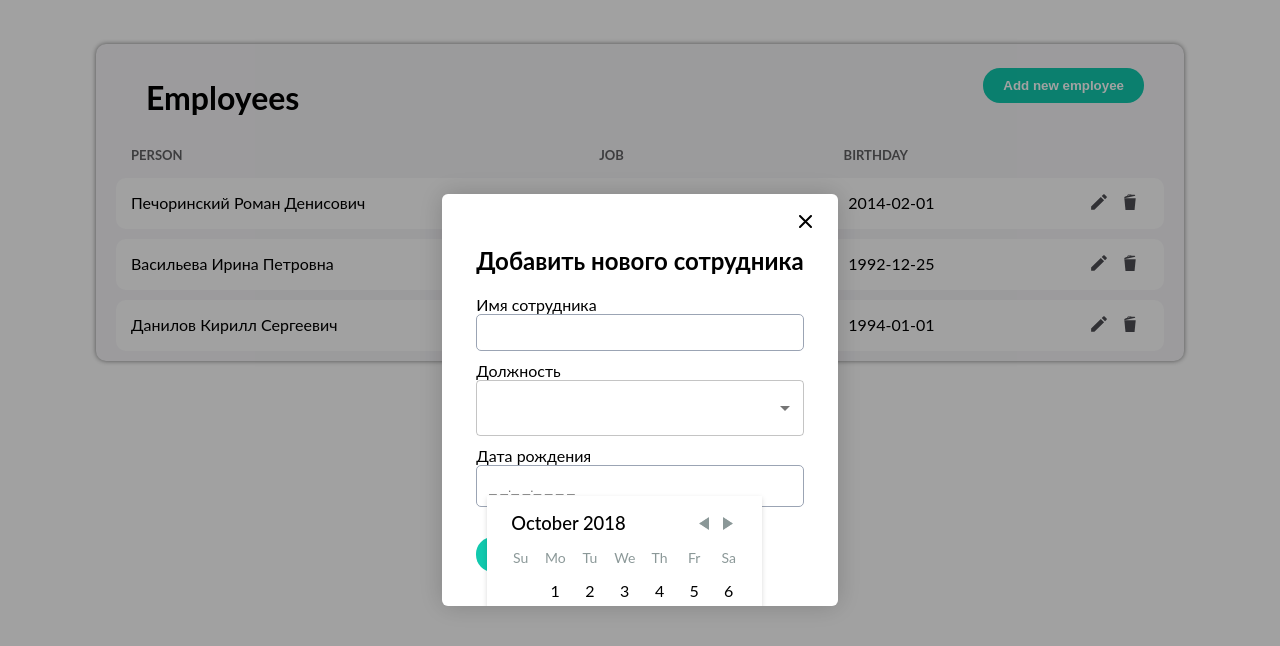
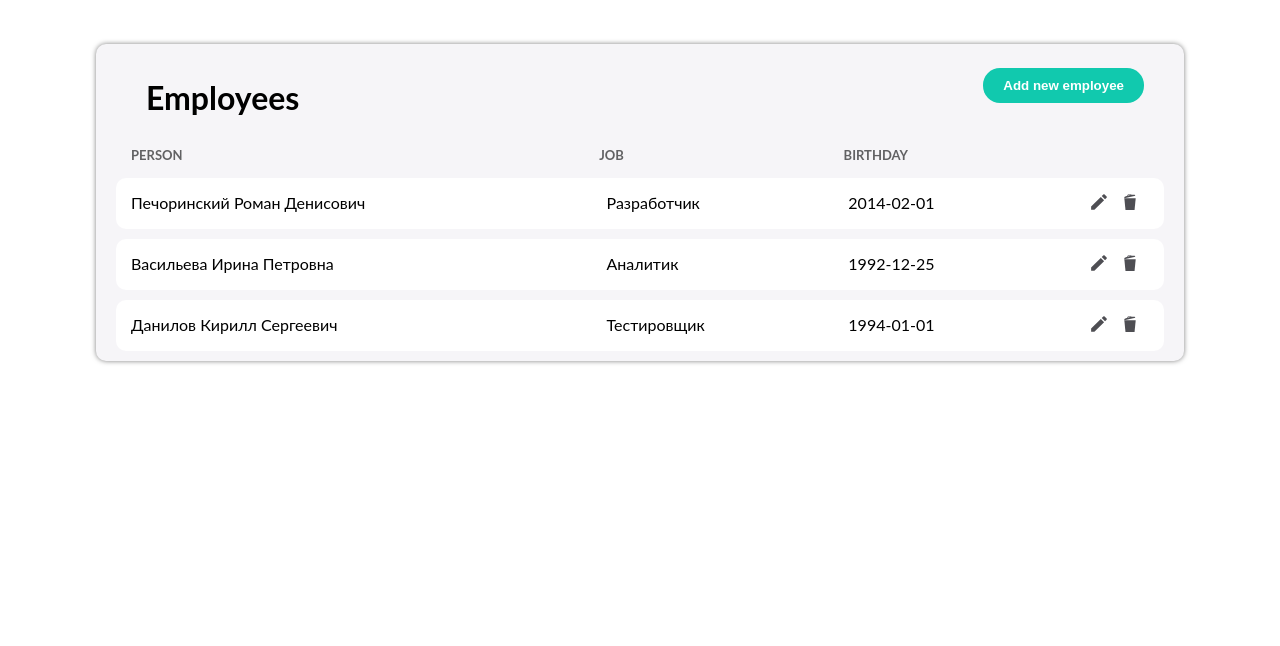
Before and after one commit to ChristieKh/employees-CRUD, a React (Create React App) app: page / in a window 1280 px wide. Shown: the top 646 px of the page. Built offline with nearby package versions, Linux system fonts and the light colour scheme.

Commit message:
added the ability to add а new person

```diff
--- a/src/_components/date-picker/index.tsx
+++ b/src/_components/date-picker/index.tsx
@@ -9,9 +9,10 @@ type Props = FieldRenderProps<string, HTMLInputElement>;
 
 export const DatePicker = memo(
   ({ input: { onChange, value }, label }: Props) => {
-    const onChangeDateValue = useCallback((day: Date) => onChange(day), [
-      onChange,
-    ]);
+    const onChangeDateValue = useCallback(
+      (day: Date) => onChange(day.toDateString()),
+      [onChange],
+    );
 
     return (
       <>
--- a/src/pages/home/_redux/employees-module/_types.ts
+++ b/src/pages/home/_redux/employees-module/_types.ts
@@ -5,7 +5,7 @@ export type EmployeesStateType = {
 };
 
 export type EmployeeDataType = {
-  id: number;
+  id?: number;
   person: string;
   work: string;
   birthday: string;
--- a/src/pages/home/_redux/employees-module/actions.ts
+++ b/src/pages/home/_redux/employees-module/actions.ts
@@ -25,3 +25,9 @@ export const RESET_SELECTED_EMPLOYEE_ACTION = 'RESET_SELECTED_EMPLOYEE_ACTION';
 export const resetSelectedEmployeeAction: BaseAction = () => ({
   type: RESET_SELECTED_EMPLOYEE_ACTION,
 });
+
+export const ADD_NEW_EMPLOYEE_ACTION = 'ADD_NEW_EMPLOYEE_ACTION';
+export const addNewEmployeeAction: Action<EmployeeDataType> = (payload) => ({
+  type: ADD_NEW_EMPLOYEE_ACTION,
+  payload,
+});
--- a/src/pages/home/_redux/employees-module/reducer.ts
+++ b/src/pages/home/_redux/employees-module/reducer.ts
@@ -4,7 +4,9 @@ import {
   SET_EMPLOYEE_LOADING_STOP,
   SET_EMPLOYEES_DATA,
   SELECT_EMPLOYEE_ACTION,
-  RESET_SELECTED_EMPLOYEE_ACTION, DELETE_EMPLOYEE_ACTION,
+  RESET_SELECTED_EMPLOYEE_ACTION,
+  DELETE_EMPLOYEE_ACTION,
+  ADD_NEW_EMPLOYEE_ACTION,
 } from './actions';
 import { ActionsType, EmployeesStateType } from './_types';
 
@@ -35,6 +37,9 @@ const reducer = (
     case RESET_SELECTED_EMPLOYEE_ACTION:
       return { ...state, selectedEmployee: initialState.selectedEmployee };
 
+    case ADD_NEW_EMPLOYEE_ACTION:
+      return { ...state, employees: [payload, ...state.employees] };
+
     default:
       return state;
   }
--- a/src/pages/home/page/_components/connected-add-new-employee/index.tsx
+++ b/src/pages/home/page/_components/connected-add-new-employee/index.tsx
@@ -2,22 +2,33 @@ import React, { Component } from 'react';
 import { connect } from 'react-redux';
 import { Button } from '../../../../../_components/button';
 import { EmployeeModal } from '../employee-modal';
+import {
+  EmployeeDataType,
+  addNewEmployeeAction,
+} from '../../../_redux/employees-module';
+import { Action } from '../../../../../config-redux/_types';
+import { JOB_LIST } from '../../../_constants';
 
-type PropsType = {};
+type PropsType = {
+  addNewEmployee: Action<EmployeeDataType>;
+};
 type StateType = {};
 
 export class WrappedComponent extends Component<PropsType, StateType> {
   state = {
-    isOpened: true,
+    isOpened: false,
   };
 
   handleOpenModal = () => this.setState({ isOpened: true });
 
   handleCloseModal = () => this.setState({ isOpened: false });
 
-  handleSubmit = (values: any) => {
-      console.info('values', values)
-  }
+  handleSubmit = (values: EmployeeDataType) => {
+    const work = JOB_LIST.find(({ id }) => `${id}` === values.work).text;
+
+    this.props.addNewEmployee({ ...values, work });
+    this.handleCloseModal();
+  };
 
   render() {
     return (
@@ -38,4 +49,6 @@ export class WrappedComponent extends Component<PropsType, StateType> {
   }
 }
 
-export const ConnectedAddNewEmployee = connect()(WrappedComponent);
+export const ConnectedAddNewEmployee = connect(null, {
+  addNewEmployee: addNewEmployeeAction,
+})(WrappedComponent);
--- a/src/pages/home/page/_components/employee-modal/index.tsx
+++ b/src/pages/home/page/_components/employee-modal/index.tsx
@@ -7,6 +7,7 @@ import { InputForm } from '../../../../../_components/input-form';
 import { SelectForm } from '../../../../../_components/select-form';
 import { JOB_LIST } from '../../../_constants';
 import { DatePicker } from '../../../../../_components/date-picker';
+import { EmployeeDataType } from '../../../_redux/employees-module';
 import styles from './index.module.scss';
 
 const cn = classnames.bind(styles);
@@ -17,8 +18,14 @@ type PropsType = {
   isModalOpened: boolean;
   text?: string;
   closeModal: () => void;
-  onSubmit: (values: any) => void;
+  onSubmit: (values: EmployeeDataType) => void;
 };
+
+const initial = {
+  person: '',
+  work: '',
+  birthday: '',
+}; // TODO: fix
 
 export const EmployeeModal = memo(
   ({ isModalOpened, closeModal, text, onSubmit }: PropsType) => (
@@ -28,7 +35,7 @@ export const EmployeeModal = memo(
       </div>
       <div className={cn(`${COMPONENT_STYLE_NAME}__content`)}>
         <Form
-          initialValues={{}}
+          initialValues={initial}
           onSubmit={onSubmit}
           render={({ handleSubmit }) => (
             <form
@@ -37,7 +44,7 @@ export const EmployeeModal = memo(
             >
               <div className={cn(`${COMPONENT_STYLE_NAME}__field`)}>
                 <Field
-                  name="name"
+                  name="person"
                   component={InputForm}
                   id="input-name"
                   label="Имя сотрудника"
@@ -45,7 +52,7 @@ export const EmployeeModal = memo(
               </div>
               <div className={cn(`${COMPONENT_STYLE_NAME}__field`)}>
                 <Field
-                  name="job"
+                  name="work"
                   component={SelectForm}
                   options={JOB_LIST}
                   id="select-job"
@@ -54,7 +61,7 @@ export const EmployeeModal = memo(
               </div>
               <div className={cn(`${COMPONENT_STYLE_NAME}__field`)}>
                 <Field
-                  name="bday"
+                  name="birthday"
                   component={DatePicker}
                   label="Дата рождения"
                 />
```
